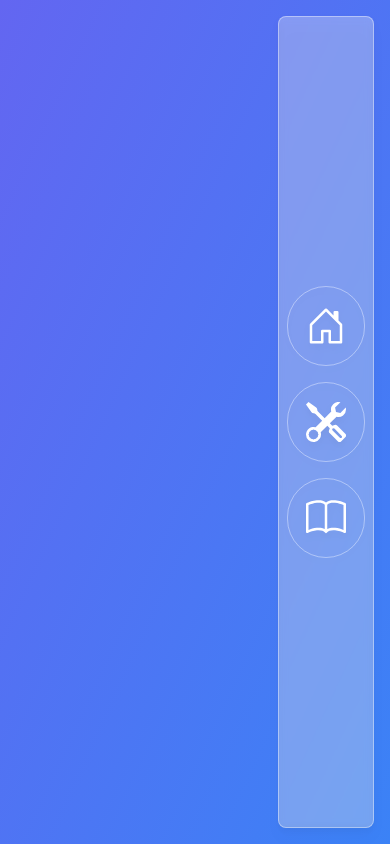
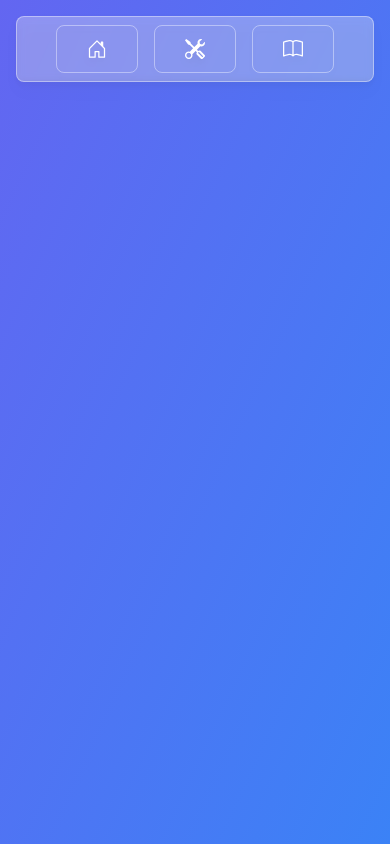
Before and after one commit to Kristian54/portfolio, a React (Create React App) app: page /lander in a window 390 px wide. Built offline with nearby package versions, Linux system fonts and the light colour scheme.

Commit message:
Optimized sidebar for smaller viewports

```diff
--- a/src/app/App.js
+++ b/src/app/App.js
@@ -1,4 +1,4 @@
-import {createBrowserRouter, createRoutesFromElements, Navigate, Route, RouterProvider, Routes} from "react-router-dom";
+import {createBrowserRouter, createRoutesFromElements, Navigate, Route, RouterProvider} from "react-router-dom";
 import Root from "./Root";
 import Lander from "../pages/lander/Lander";
 import Projects from "../pages/projects/Projects";
--- a/src/app/Root.js
+++ b/src/app/Root.js
@@ -1,6 +1,5 @@
 import {Outlet} from "react-router-dom";
 import SideBar from "../components/sidebar/SideBar";
-import Cursor from "../cursor/Cursor";
 
 export default function Root() {
     return (
--- a/src/components/sidebar/SideBar.js
+++ b/src/components/sidebar/SideBar.js
@@ -3,31 +3,37 @@ import {BsBook, BsHouseDoor, BsTools} from "react-icons/bs";
 
 export default function SideBar() {
     return (
-        <div className='absolute top-4 right-4 bottom-4 w-24
-        flex flex-col justify-center
+        <div className='absolute top-4 left-4 right-4 h-auto
+        sm:left-auto sm:bottom-4 sm:w-16
+        flex flex-row sm:flex-col justify-center
         backdrop-blur-sm border bg-white/30 border-white/40 rounded-lg drop-shadow-lg
         transition-all ease-linear duration-200
-        hover:w-80 hover: group'>
+        sm:hover:w-80 hover: group'>
             <NavLink className={'navButton cursor-pointer'} to='/lander'>
-                <SideBarNavButton icon={<BsHouseDoor size={40} color={'white'}/> } text='Home'/>
+                <SideBarNavButton icon={<BsHouseDoor size={20} color={'white'}/> } text='Home'/>
             </NavLink>
             <NavLink className={'navButton hover:cursor-pointer'} to='/projects'>
-                <SideBarNavButton icon={<BsTools size={40} color={'white'}/> } text='Projects'/>
+                <SideBarNavButton icon={<BsTools size={20} color={'white'}/> } text='Projects'/>
             </NavLink>
             <NavLink className={'navButton hover:cursor-pointer'} to='/education'>
-                <SideBarNavButton icon={<BsBook size={40} color={'white'}/> } text='Education'/>
+                <SideBarNavButton icon={<BsBook size={20} color={'white'}/> } text='Education'/>
             </NavLink>
         </div>
     )
 }
 
 const SideBarNavButton = ({icon, text}) => (
-    <div className='sidebar-icon group flex items-center h-20 border border-white/40 m-2 transition-all duration-100 ease-linear rounded-full hover:bg-gray-600/20 active:bg-gray-600/30'>
+    <div className='sidebar-icon group flex items-center
+    h-12 border border-white/40 m-2 rounded-lg
+    transition-all duration-100 ease-linear
+    sm:hover:bg-gray-600/20 active:bg-gray-600/30'>
         <div className="flex items-center justify-center w-20">
             {icon}
         </div>
-
-        <span className='text-white whitespace-nowrap overflow-hidden transition-all duration-200 ease-linear max-w-0 group-hover:max-w-xs group-hover:ml-2 text-2xl'>
+        <span className='text-white whitespace-nowrap overflow-hidden
+        max-w-0 text-xl
+        transition-all duration-200 ease-linear
+        sm:group-hover:max-w-xs sm:group-hover:ml-2'>
              {text}
         </span>
     </div>
--- a/src/index.css
+++ b/src/index.css
@@ -2,9 +2,5 @@
 @tailwind components;
 @tailwind utilities;
 
-.body {
-    cursor: none;
-}
-
 @layer components {
 }
--- a/src/pages/education/Education.js
+++ b/src/pages/education/Education.js
@@ -1,4 +1,3 @@
-import Cursor from "../../cursor/Cursor";
 
 export default function Education() {
     return (
--- a/src/pages/lander/Lander.js
+++ b/src/pages/lander/Lander.js
@@ -1,4 +1,3 @@
-import Cursor from "../../cursor/Cursor";
 
 export default function Lander() {
     return (
--- a/src/pages/projects/Projects.js
+++ b/src/pages/projects/Projects.js
@@ -1,4 +1,3 @@
-import Cursor from "../../cursor/Cursor";
 
 export default function Projects() {
     return (
```
